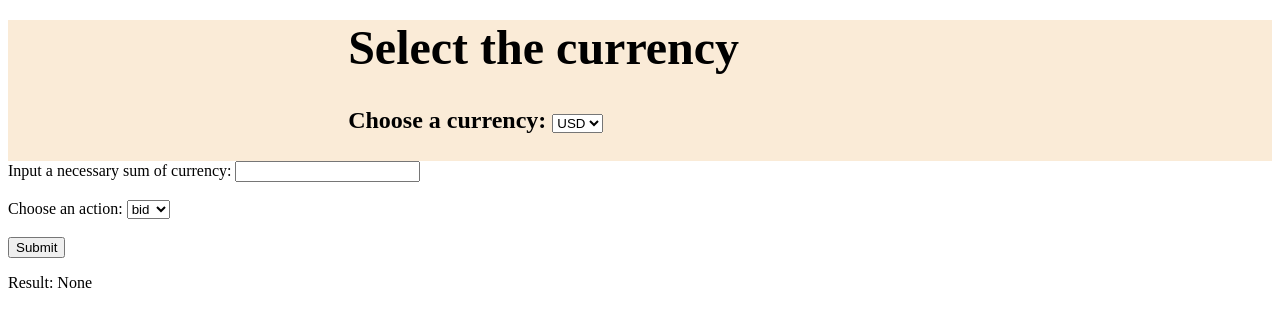
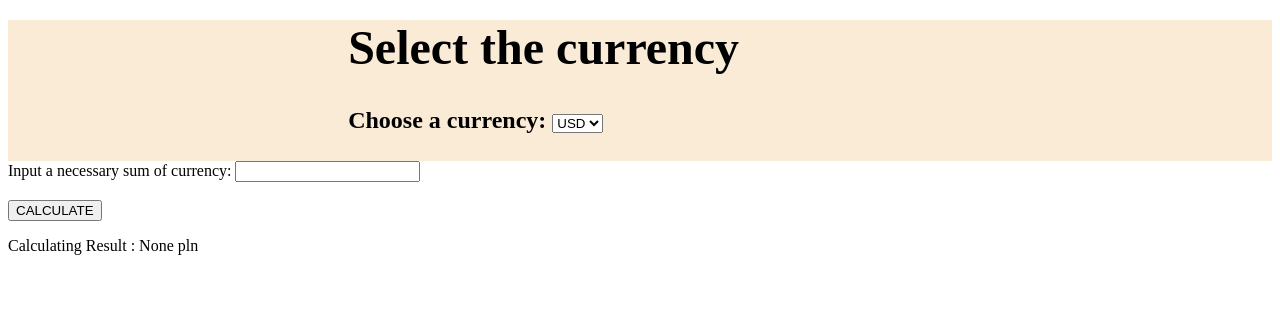
Before and after one commit to MarinaVelychynska/Module_9_Task_1, a Flask app: page / in a window 1280 px wide. Shown: the part 140-467 px from the top of the page. Run offline with Flask 2, Linux system fonts and the light colour scheme.

Commit message:
templates/Currency_calculator.html

```diff
--- a/templates/Currency_calculator.html
+++ b/templates/Currency_calculator.html
@@ -42,19 +42,10 @@
              <br><br>
            </div>
 
-           <div class="action">
-                  <label for="action">Choose an action:</label>
-                  <select name="action" id="action">
-                    <option value="Bid">bid</option>
-                    <option value="Ask">ask</option>
-                  </select>
-                  <br><br>
-           </div>
-
            <div class="submit">
               </select>
-              <input type="submit" value="Submit">
-              <p>Result: {{result}}</p>
+              <input type="submit" value="CALCULATE">
+              <p>Calculating Result : {{ result }} pln</p>
           </div>
         </form>
 
```
